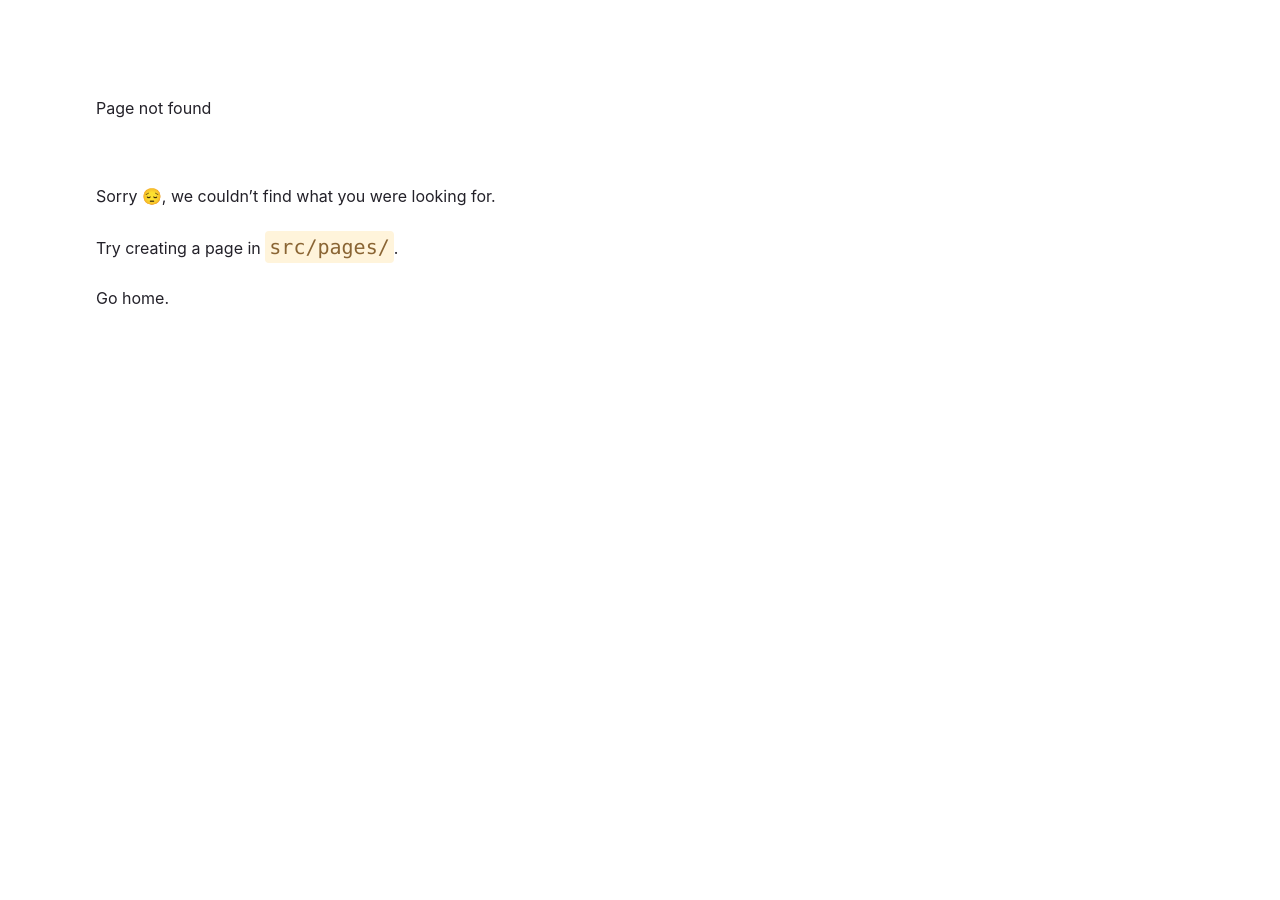
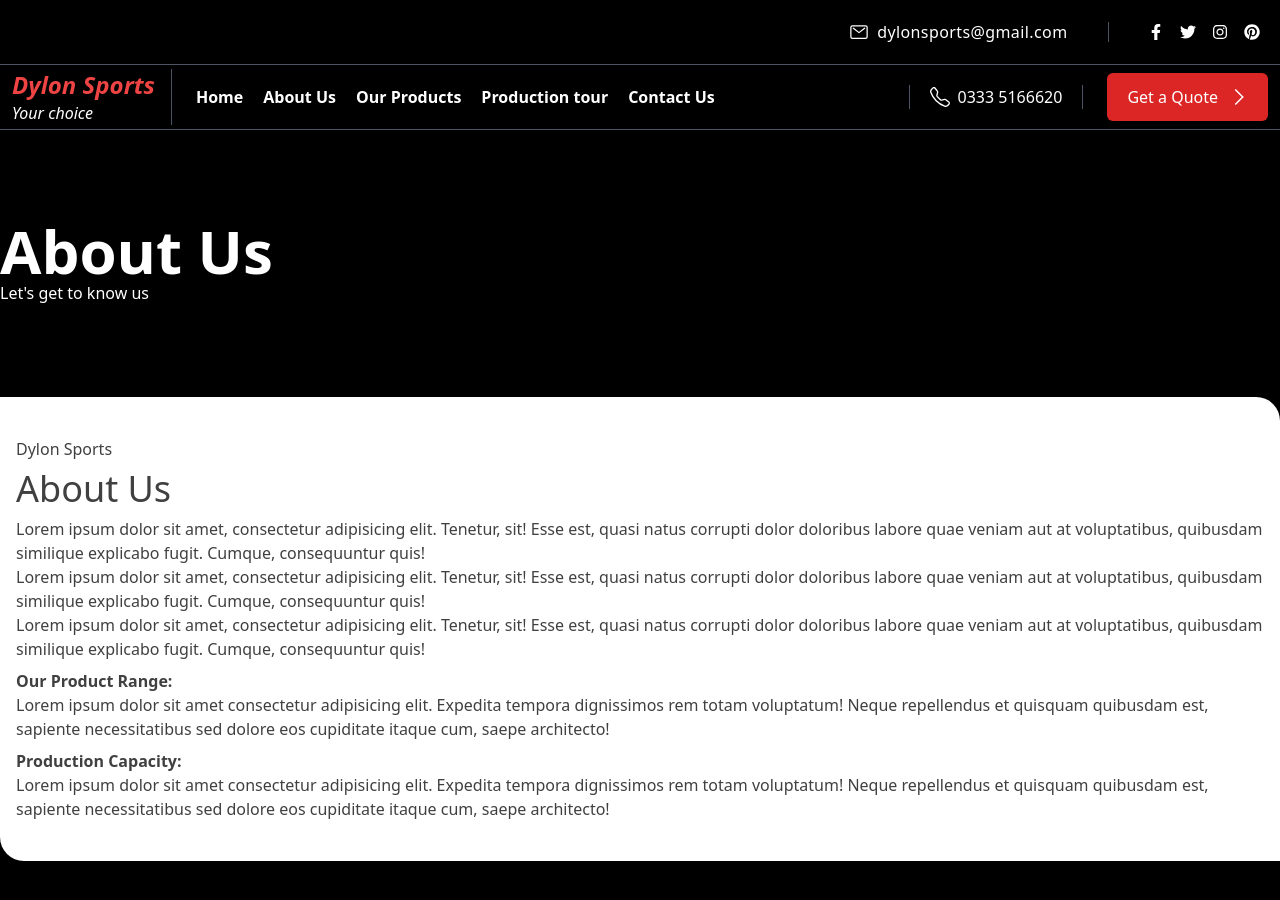
Before and after one commit to solutionave/dylonsports, a Gatsby site: page /aboutus in a window 1280 px wide. Before the commit this address had no page. Before the commit the page ends 800 px from the top, so only its background shows below. Built offline with nearby package versions, Linux system fonts and the light colour scheme; Gatsby itself is replaced by a stand-in of ours.

Commit message:
aboutus page (#5)

```diff
--- a/src/components/Navbar.tsx
+++ b/src/components/Navbar.tsx
@@ -3,6 +3,7 @@ import React, { FC } from "react";
 import { GrNext } from "react-icons/gr";
 import { BsTelephone } from "react-icons/bs";
 import { SiteName } from "../shared/contants";
+import { Link } from "gatsby";
 
 interface Props {}
 
@@ -16,11 +17,17 @@ const Navbar: FC<Props> = ({}) => {
         <span className="italic text-base">Your choice</span>
       </div>
       <div className="flex-1 flex gap-5 font-semibold">
-        <div className="hover:text-red-600 cursor-pointer">Home</div>
-        <div className="hover:text-red-600 cursor-pointer">About Us</div>
+        <Link to="/">
+          <div className="hover:text-red-600 cursor-pointer">Home</div>
+        </Link>
+        <Link to="/aboutus">
+          <div className="hover:text-red-600 cursor-pointer">About Us</div>
+        </Link>
         <div className="hover:text-red-600 cursor-pointer">Our Products</div>
         <div className="hover:text-red-600 cursor-pointer">Production tour</div>
-        <div className="hover:text-red-600 cursor-pointer">Contact Us</div>
+        <Link to="/contactus">
+          <div className="hover:text-red-600 cursor-pointer">Contact Us</div>
+        </Link>
       </div>
       <div
         className={clsx([
--- /dev/null
+++ b/src/pages/aboutus.tsx
@@ -0,0 +1,61 @@
+import React from "react";
+import PageLayout from "../layouts/PageLayout";
+import Container from "../components/Container";
+
+const AboutUsPage = () => {
+  return (
+    <PageLayout>
+      <Container>
+        <div className="py-10 min-h-[200pt] flex flex-col justify-center ">
+          <div className="text-6xl font-semibold">About Us</div>
+          <div>Let&apos;s get to know us</div>
+        </div>
+      </Container>
+      <div className="bg-white text-black py-10 px-4 rounded-bl-3xl rounded-tr-3xl">
+        <Container>
+          <div className="flex flex-col gap-2 text-neutral-700">
+            <div>Dylon Sports</div>
+            <div className="text-4xl">About Us</div>
+            <div>
+              Lorem ipsum dolor sit amet, consectetur adipisicing elit. Tenetur,
+              sit! Esse est, quasi natus corrupti dolor doloribus labore quae
+              veniam aut at voluptatibus, quibusdam similique explicabo fugit.
+              Cumque, consequuntur quis!
+              <br />
+              Lorem ipsum dolor sit amet, consectetur adipisicing elit. Tenetur,
+              sit! Esse est, quasi natus corrupti dolor doloribus labore quae
+              veniam aut at voluptatibus, quibusdam similique explicabo fugit.
+              Cumque, consequuntur quis!
+              <br />
+              Lorem ipsum dolor sit amet, consectetur adipisicing elit. Tenetur,
+              sit! Esse est, quasi natus corrupti dolor doloribus labore quae
+              veniam aut at voluptatibus, quibusdam similique explicabo fugit.
+              Cumque, consequuntur quis!
+              <br />
+            </div>
+            <div>
+              <div className="font-semibold">Our Product Range:</div>
+              <div>
+                Lorem ipsum dolor sit amet consectetur adipisicing elit.
+                Expedita tempora dignissimos rem totam voluptatum! Neque
+                repellendus et quisquam quibusdam est, sapiente necessitatibus
+                sed dolore eos cupiditate itaque cum, saepe architecto!
+              </div>
+            </div>
+            <div>
+              <div className="font-semibold">Production Capacity:</div>
+              <div>
+                Lorem ipsum dolor sit amet consectetur adipisicing elit.
+                Expedita tempora dignissimos rem totam voluptatum! Neque
+                repellendus et quisquam quibusdam est, sapiente necessitatibus
+                sed dolore eos cupiditate itaque cum, saepe architecto!
+              </div>
+            </div>
+          </div>
+        </Container>
+      </div>
+    </PageLayout>
+  );
+};
+
+export default AboutUsPage;
--- /dev/null
+++ b/src/pages/contactus.tsx
@@ -0,0 +1,7 @@
+import React from "react";
+
+const ContactUsPage = () => {
+  return <div>contactus</div>;
+};
+
+export default ContactUsPage;
```
